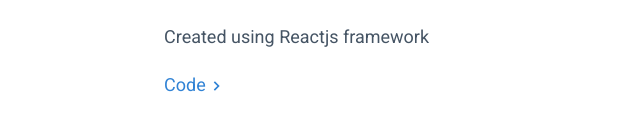
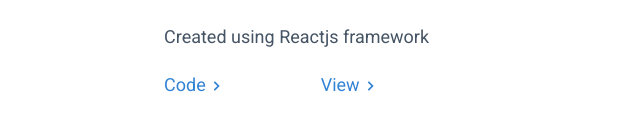
Before and after one commit to niantony/personal, a React (Create React App) app: page / in a window 1280 px wide. Shown: the part 2756-2887 px from the top of the page, without its empty margins (311-951 px from the left). Built offline with nearby package versions, Linux system fonts and the light colour scheme.

Commit message:
Final changes, link changes

```diff
--- a/public/index.html
+++ b/public/index.html
@@ -2,7 +2,7 @@
 <html lang="en">
   <head>
     <meta charset="utf-8" />
-    <link rel="icon" href="%PUBLIC_URL%/favicon.ico" />
+    <link rel="icon" href="%PUBLIC_URL%/memoji_work.png" />
     <meta name="viewport" content="width=device-width, initial-scale=1" />
     <meta name="theme-color" content="#000000" />
     <meta
@@ -10,34 +10,11 @@
       content="Web site created using create-react-app"
     />
     <link rel="apple-touch-icon" href="%PUBLIC_URL%/logo192.png" />
-    <!--
-      manifest.json provides metadata used when your web app is installed on a
-      user's mobile device or desktop. See https://developers.google.com/web/fundamentals/web-app-manifest/
-    -->
     <link rel="manifest" href="%PUBLIC_URL%/manifest.json" />
-    <!--
-      Notice the use of %PUBLIC_URL% in the tags above.
-      It will be replaced with the URL of the `public` folder during the build.
-      Only files inside the `public` folder can be referenced from the HTML.
-
-      Unlike "/favicon.ico" or "favicon.ico", "%PUBLIC_URL%/favicon.ico" will
-      work correctly both with client-side routing and a non-root public URL.
-      Learn how to configure a non-root public URL by running `npm run build`.
-    -->
-    <title>React App</title>
+    <title>Antony Ni</title>
   </head>
   <body>
     <noscript>You need to enable JavaScript to run this app.</noscript>
     <div id="root"></div>
-    <!--
-      This HTML file is a template.
-      If you open it directly in the browser, you will see an empty page.
-
-      You can add webfonts, meta tags, or analytics to this file.
-      The build step will place the bundled scripts into the <body> tag.
-
-      To begin the development, run `npm start` or `yarn start`.
-      To create a production bundle, use `npm run build` or `yarn build`.
-    -->
   </body>
 </html>
--- a/src/components/Projects.js
+++ b/src/components/Projects.js
@@ -42,10 +42,10 @@
                 </p>
                 <div className='links-container'>
                     <div className='link'>
-                        <a href="https://google.com" target="_blank">Code</a><div className='chevron'><BiChevronRight /></div>
+                        <a href="https://github.com/niantony/ratemyportfolio" target="_blank">Code</a><div className='chevron'><BiChevronRight /></div>
                     </div>
                     <div className='link'>
-                        <a href="https://google.com" target="_blank">View</a><div className='chevron'><BiChevronRight /></div>
+                        <a href="https://ratemyportfolio.us/" target="_blank">View</a><div className='chevron'><BiChevronRight /></div>
                     </div>
                 </div>
             </div>
@@ -68,7 +68,10 @@
                 <p>Created using Reactjs framework</p>
                 <div className='links-container'>
                     <div className='link'>
-                        <a href="https://google.com" target="_blank">Code</a><div className='chevron'><BiChevronRight /></div>
+                        <a href="https://github.com/niantony/personal" target="_blank">Code</a><div className='chevron'><BiChevronRight /></div>
+                    </div>
+                    <div className='link'>
+                        <a href="https://antonyni.com" target="_blank">View</a><div className='chevron'><BiChevronRight /></div>
                     </div>
                 </div>
             </div>
```
Also changed, not shown: public/memoji.png (added), public/memoji_work.png (added).
